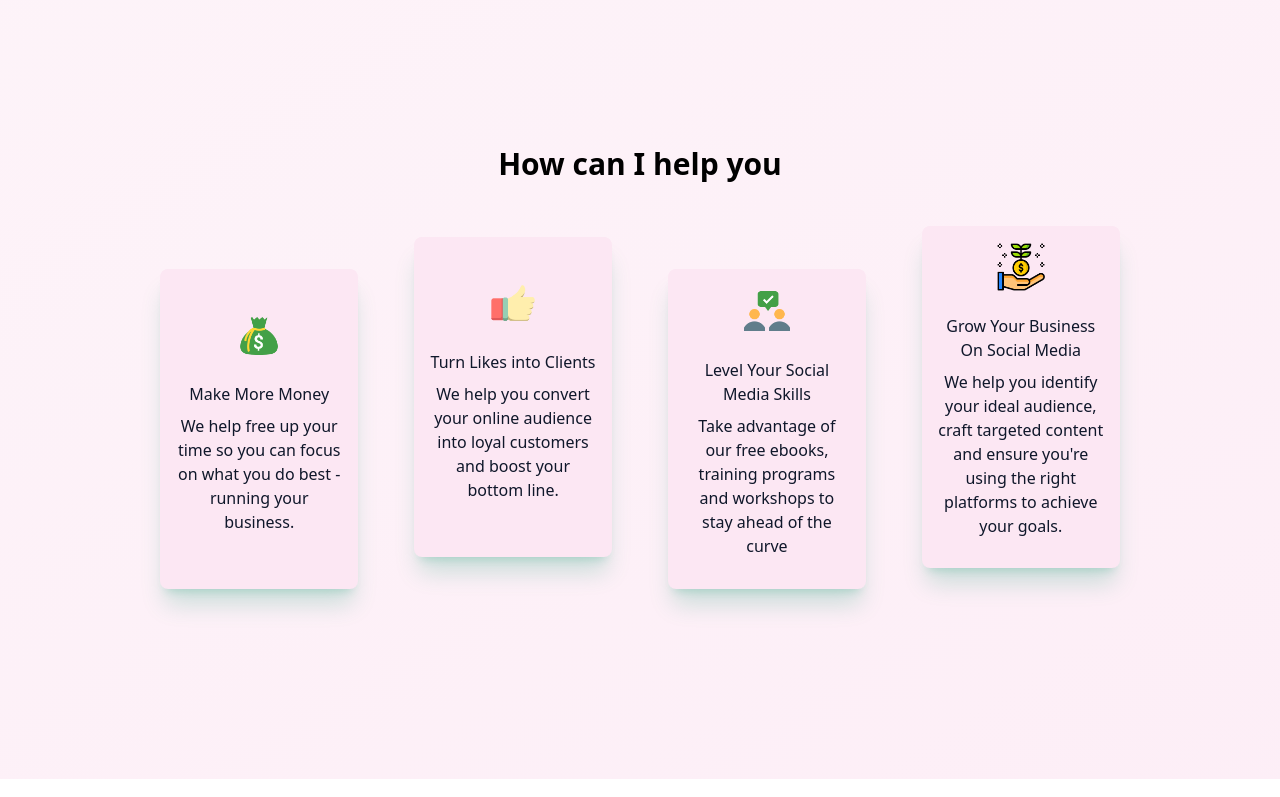
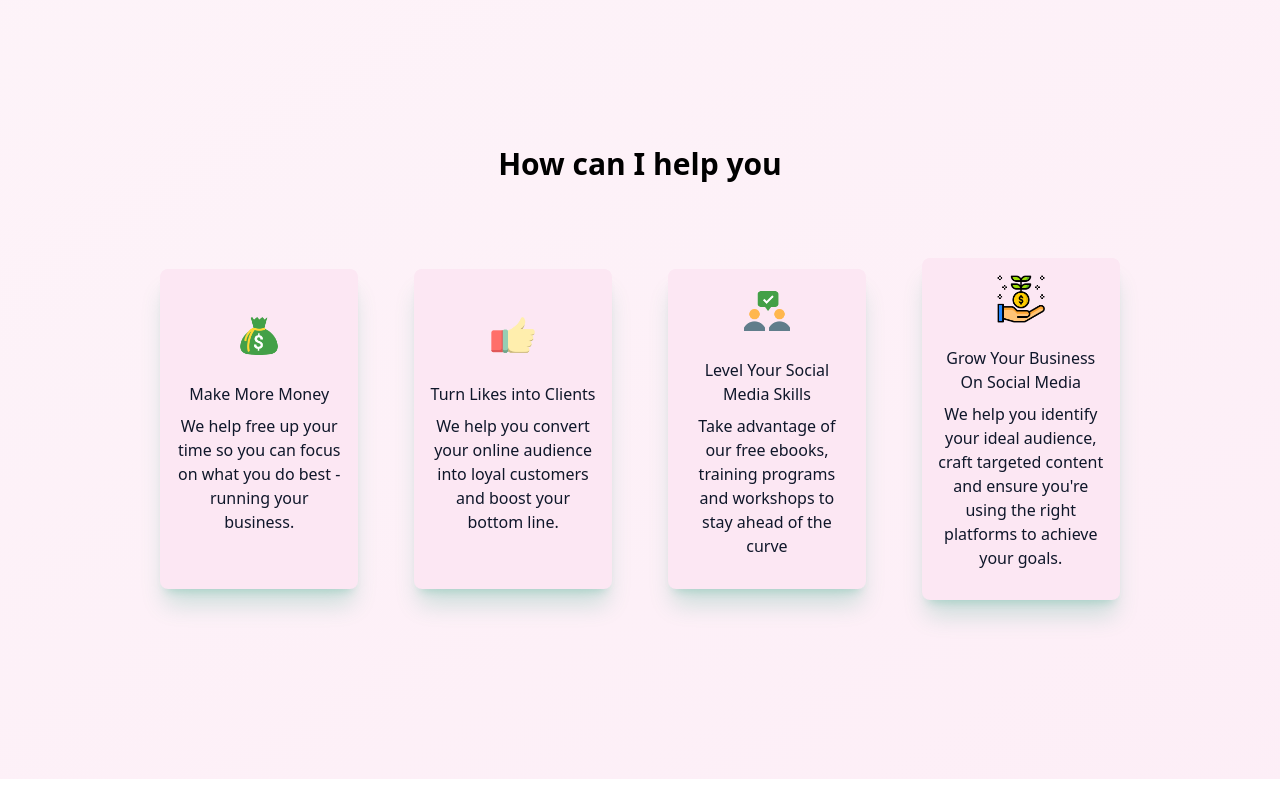
Before and after one commit to MatthewsRicky/shespeaksocial, a Next.js app: page / in a window 1280 px wide. Shown: the part 629-1426 px from the top of the page. Built offline with nearby package versions, Linux system fonts and the light colour scheme.

Commit message:
fixing the hover

```diff
--- a/components/ServiceCards.tsx
+++ b/components/ServiceCards.tsx
@@ -16,21 +16,21 @@ const ServiceCards = () => {
 							<p>We help free up your time so you can focus on what you do best - running your business.</p>
 						</div>
 					</div>
-					<div className="flex sm:flex-col items-center justify-center text-center w-[90%] md:w-[23%] lg:w-[20%] rounded-lg min-h-80 py-4 px-2 m-2 sm:m-3 lg:m-4 bg-pink-100 md:translate-y-[-8] shadow-emerald-600/20 shadow-xl hover:scale-105">
+					<div className="flex sm:flex-col items-center justify-center text-center w-[90%] md:w-[23%] lg:w-[20%] rounded-lg  min-h-80 py-4 px-2 m-2 sm:m-3 lg:m-4 bg-pink-100 md:translate-y-8 shadow-emerald-600/20 shadow-xl hover:scale-105">
 						<Image src="/like.png" alt="Like icon" width={50} height={50} />
 						<div className="flex-col gap-4 items-center justify-between py-3.5 px-2 ">
 							<h2 className="font-medium py-2">Turn Likes into Clients</h2>
 							<p>We help you convert your online audience into loyal customers and boost your bottom line.</p>
 						</div>
 					</div>
-					<div className="flex sm:flex-col items-center justify-center text-center w-[90%] md:w-[23%] lg:w-[20%] rounded-lg min-h-80 py-4  px-2 m-2 sm:m-3 lg:m-4 bg-pink-100 md:translate-y-8 shadow-emerald-600/20 shadow-xl hover:scale-105">
+					<div className="flex sm:flex-col items-center justify-center text-center w-[90%] md:w-[23%] lg:w-[20%] rounded-lg  min-h-80 py-4 px-2 m-2 sm:m-3 lg:m-4 bg-pink-100 md:translate-y-8 shadow-emerald-600/20 shadow-xl hover:scale-105">
 						<Image src="/social.png" alt="Social icon" width={50} height={50} />
 						<div className="flex-col gap-4 items-center justify-between py-3.5 px-2 ">
 							<h2 className="font-medium py-2">Level Your Social Media Skills</h2>
 							<p>Take advantage of our free ebooks, training programs and workshops to stay ahead of the curve</p>
 						</div>
 					</div>
-					<div className="flex sm:flex-col items-center justify-center text-center w-[90%] md:w-[23%] lg:w-[20%] rounded-lg min-h-80 py-4 px-2 m-2 sm:m-3 lg:m-4 bg-pink-100 md:translate-y-[-8] shadow-emerald-600/20 shadow-xl hover:scale-105">
+					<div className="flex sm:flex-col items-center justify-center text-center w-[90%] md:w-[23%] lg:w-[20%] rounded-lg  min-h-80 py-4 px-2 m-2 sm:m-3 lg:m-4 bg-pink-100 md:translate-y-8 shadow-emerald-600/20 shadow-xl hover:scale-105">
 						<Image src="/grow.png" alt="Grow icon" width={50} height={50} />
 						<div className="flex-col gap-4 items-center justify-between py-3.5 px-2 ">
 							<h2 className="font-medium py-2">Grow Your Business On Social Media</h2>
```
